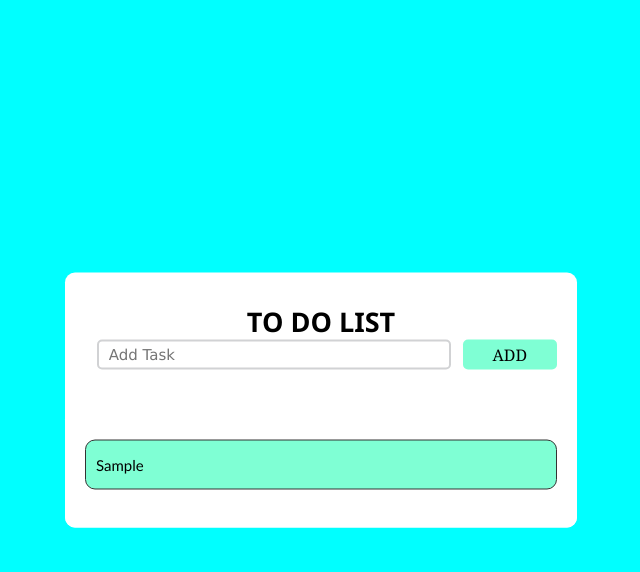
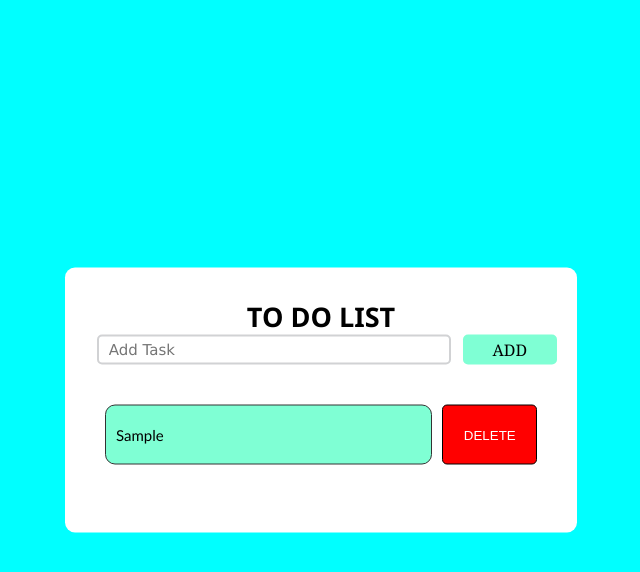
Before and after one commit to Tran-Vu-Duy/to-do-list, a plain HTML site: page index.html in a window 1280 px wide. Both pictures are taken after typing "Sample" into the empty fields and a click on the button "ADD". Shown: the whole page, without its empty margins (319-959 px from the left). Drawn offline with Linux system fonts and the light colour scheme.

Commit message:
delete task

```diff
--- a/index.html
+++ b/index.html
@@ -12,9 +12,9 @@
         <div class="header">
             <h2>TO DO LIST</h2>
             <input style="text" id="addinput" placeholder="Add Task">
-            <button onclick="addTask()">ADD</button>
+            <button class="addbtn" onclick="addTask() ">ADD</button>
+            <ul id="taskList"> </ul>
         </div>
-        <ul id="taskList"></ul>
         <script src="main.js"></script>
     </div>
 </html>
--- a/main.js
+++ b/main.js
@@ -4,9 +4,44 @@ const taskList = document.getElementById('taskList');
 function addTask(){
     const taskText = addinput.value.trim();
     if(taskText!==''){
-        const li = document.createElement('li');
-        li.textContent = taskText;
-        taskList.appendChild(li);
+        const wraper = document.createElement('div');
+        wraper.classList.add("wraper");
+        const items = document.createElement('li');
+        items.classList.add("items");
+        items.textContent = taskText;
+        taskList.appendChild(items);
         addinput.value='';
+
+        items.addEventListener('click',completeTask);
+
+        const deleteBtn = document.createElement('button');
+        deleteBtn.classList.add("deletebtn");
+        deleteBtn.textContent = "DELETE";
+        deleteBtn.addEventListener('click',deleteTask);
+        wraper.appendChild(items);
+        wraper.appendChild(deleteBtn);
+        taskList.appendChild(wraper);
+        saveTask();
+
     }
 }
+loadTaskToStorage();
+
+function completeTask(event){
+    const task  = event.target;
+    task.classList.toggle('completed');
+}
+
+
+function deleteTask(event){
+    const task = event.target.parentElement;
+    taskList.removeChild(task);
+}
+
+function saveTask(){
+    const tasks= [];
+    const taskItems = taskList.getElementsByTagName('li');
+    for(let i =0 ; i< taskItems.length ; i++){
+        tasks.push(taskItems[i].textContent);
+    }
+}
--- a/style.css
+++ b/style.css
@@ -40,7 +40,7 @@ body{
 .header input:focus{
     outline: none;
 }
-.header button{
+.addbtn{
     position: relative;
     float: right;
     font-weight: 500;
@@ -70,23 +70,29 @@ body{
     border: 1px solid #333;
     cursor: pointer;
     background-color:aquamarine;
-    height: 50px;
-    margin-bottom: 8px;
+    height: 100%;
     padding: 5px 10px;
     display: flex;
+    width: 80%;
 }
 #taskList li{
     font-family:'Gill Sans', 'Gill Sans MT', Calibri, 'Trebuchet MS', sans-serif ;
     font-size: 15px;
     font-weight: 400;
 }
-#taskList button{
-    background-color:aquamarine;
+.wraper {
+    display: flex;
+    align-items: center;
+    height: 60px;
+    margin-bottom: 8px;
+}
+.deletebtn {
+    background-color: red;
+    margin-left: 10px;
+    width: 100px;
+    height: 100%;
+    border: 1px solid #000 ;
+    outline: none;
+    border-radius: 5px;
     color: #fff;
-    border: none;
-    cursor: pointer;
-    outline: none;
-    height: 100%;
-    width: 40px;
-    border-radius: 5px;
 }
```
